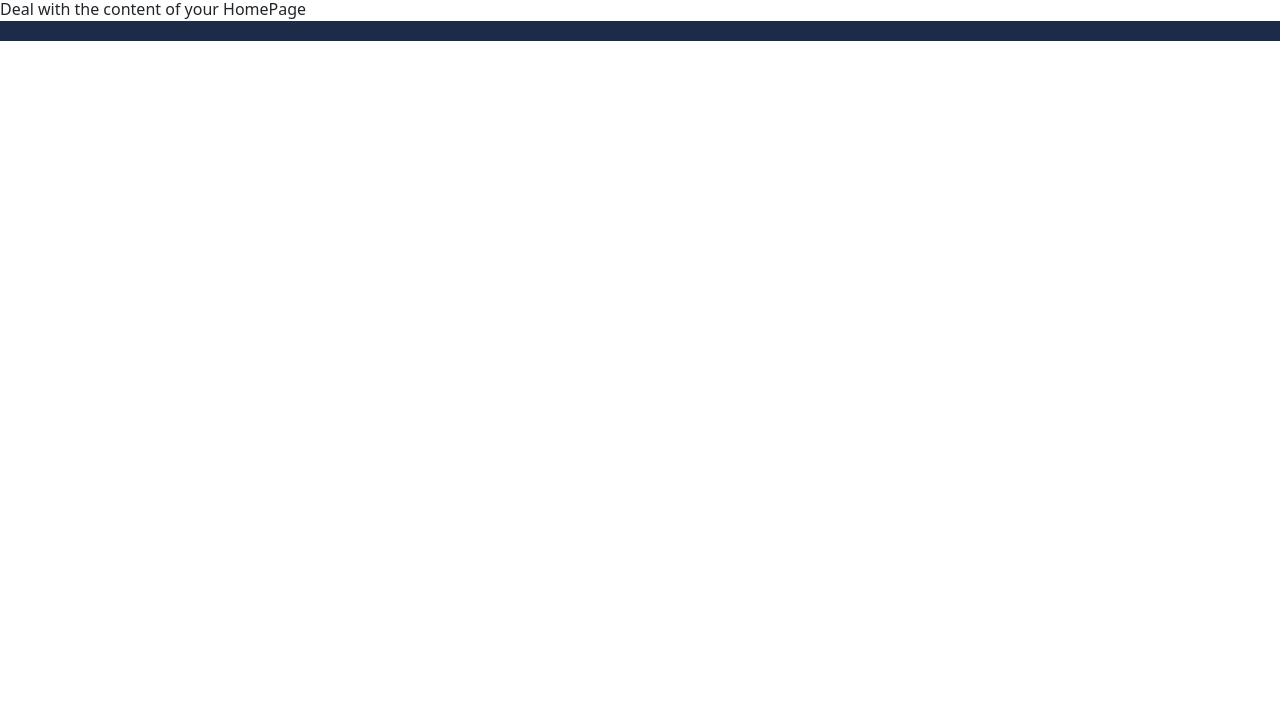
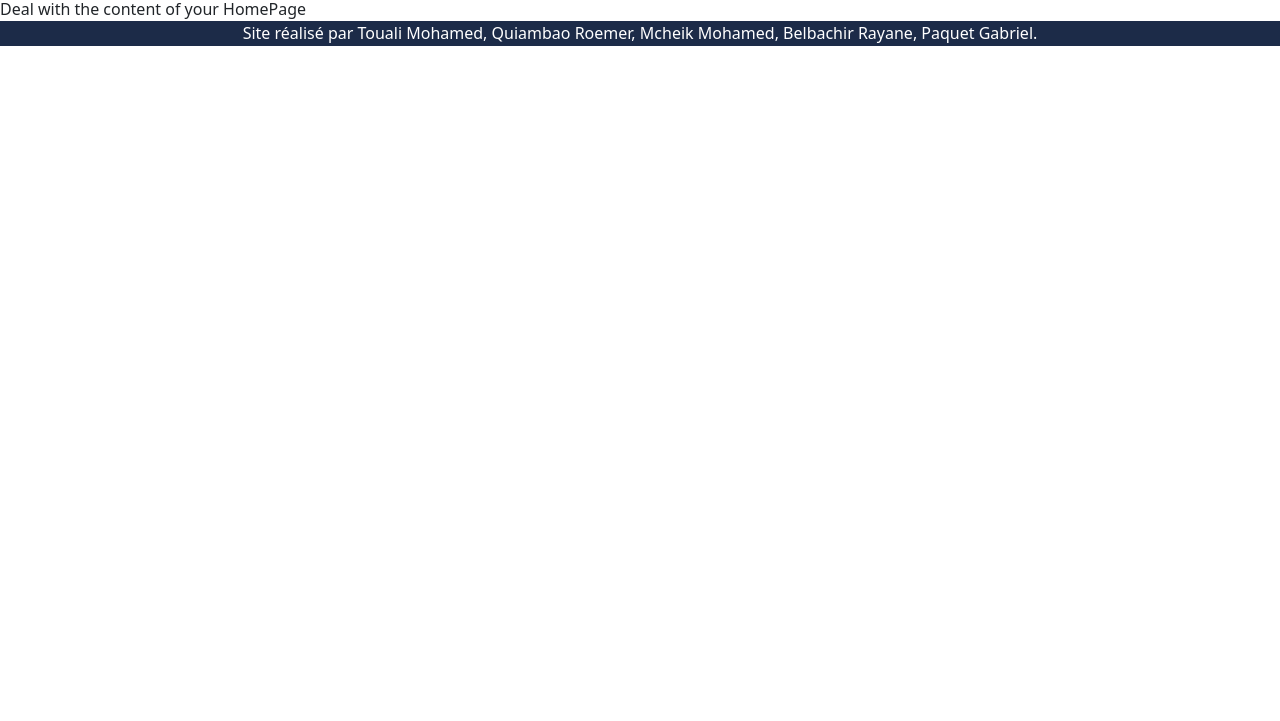
Before and after one commit to e-vinci/web2-2023-project-groupe_20, a website built with webpack: page frontend/src/index.html in a window 1280 px wide. Shown: the part 79-800 px from the top of the page. Built offline with nearby package versions, Linux system fonts and the light colour scheme.

Commit message:
correction footer - working

```diff
--- a/frontend/src/Components/Footer/Footer.js
+++ b/frontend/src/Components/Footer/Footer.js
@@ -1,7 +1,9 @@
 const Footer = () => {
     const footer = document.querySelector('footer');
     footer.innerHTML = `
-    Site crée par NOUS.
+    <div class="footer content">
+      Site réalisé par Touali Mohamed, Quiambao Roemer, Mcheik Mohamed, Belbachir Rayane, Paquet Gabriel.
+    </div>
     `;
   };
 
--- a/frontend/src/index.js
+++ b/frontend/src/index.js
@@ -2,8 +2,9 @@ import 'bootstrap/dist/css/bootstrap.min.css';
 import './stylesheets/main.css';
 
 import Navbar from './Components/Navbar/Navbar';
+import Footer from './Components/Footer/Footer';
 import Router from './Components/Router/Router';
 
 Navbar();
-
+Footer();
 Router();
--- a/frontend/src/stylesheets/main.css
+++ b/frontend/src/stylesheets/main.css
@@ -3,7 +3,7 @@
 }
 
 footer {
-    height: 20px;
+    height: 25px;
     background-color: #1C2B48;
     color: #FFFFFF;
     text-align: center;
```
